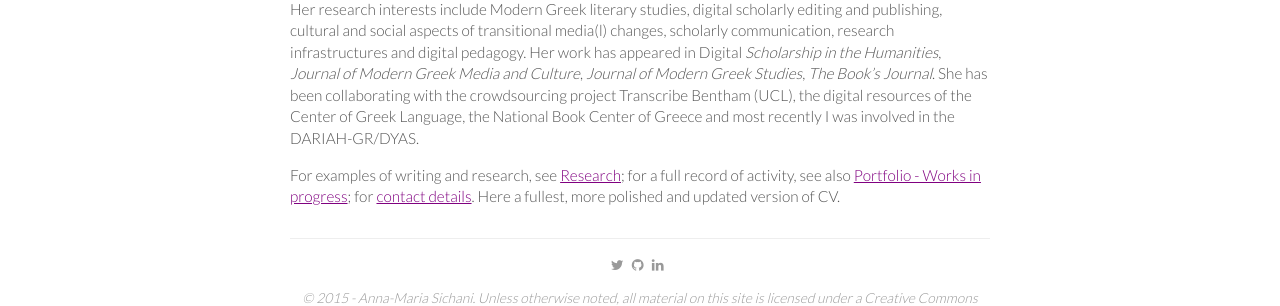
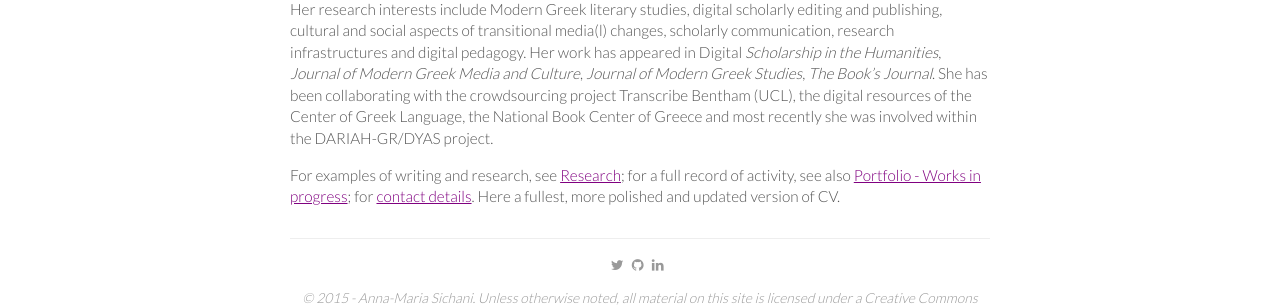
Before and after one commit to amsichani/amsichani.github.io, a Jekyll site: the page built from index.md, in a window 1280 px wide. Shown: the part 471-777 px from the top of the page. Built offline with Jekyll 4.4.1, drawn with Linux system fonts in a browser that asks for light colours; nearby versions of some CDN libraries.

Commit message:
Update index.md

```diff
--- a/index.md
+++ b/index.md
@@ -10,6 +10,6 @@ Anna-Maria Sichani (Άννα-Μαρία Σιχάνη) is a literary historian an
 
 Her PhD research – currently in the final stages at the University of Ioannina (Greece) - focuses on how changes on textual mediality and communication technologies informed while radicalised editorial practices and literary activities in the Modern Greek literary field during the Sixties. She holds a BA and a MPhil in Modern Greek Philology from the University of Athens (Greece), then followed by a MA in Digital Humanities in UCL, with a dissertation on literary drafts and computational technologies.
 
-Her research interests include Modern Greek literary studies, digital scholarly editing and publishing, cultural and social aspects of transitional media(l) changes, scholarly communication, research infrastructures and digital pedagogy. Her work has appeared in Digital _Scholarship in the Humanities_, _Journal of Modern Greek Media and Culture_, _Journal of Modern Greek Studies_, _The Book's Journal_. She has been collaborating with the crowdsourcing project Transcribe Bentham (UCL), the digital resources of the Center of Greek Language, the National Book Center of Greece and most recently I was involved in the DARIAH-GR/DYAS.
+Her research interests include Modern Greek literary studies, digital scholarly editing and publishing, cultural and social aspects of transitional media(l) changes, scholarly communication, research infrastructures and digital pedagogy. Her work has appeared in Digital _Scholarship in the Humanities_, _Journal of Modern Greek Media and Culture_, _Journal of Modern Greek Studies_, _The Book's Journal_. She has been collaborating with the crowdsourcing project Transcribe Bentham (UCL), the digital resources of the Center of Greek Language, the National Book Center of Greece and most recently she was involved within the DARIAH-GR/DYAS project.
 
 For examples of writing and research, see [Research](research); for a full record of activity, see also [Portfolio - Works in progress](portfolio); for [contact details](contact). Here a fullest, more polished and updated version of CV.
```
